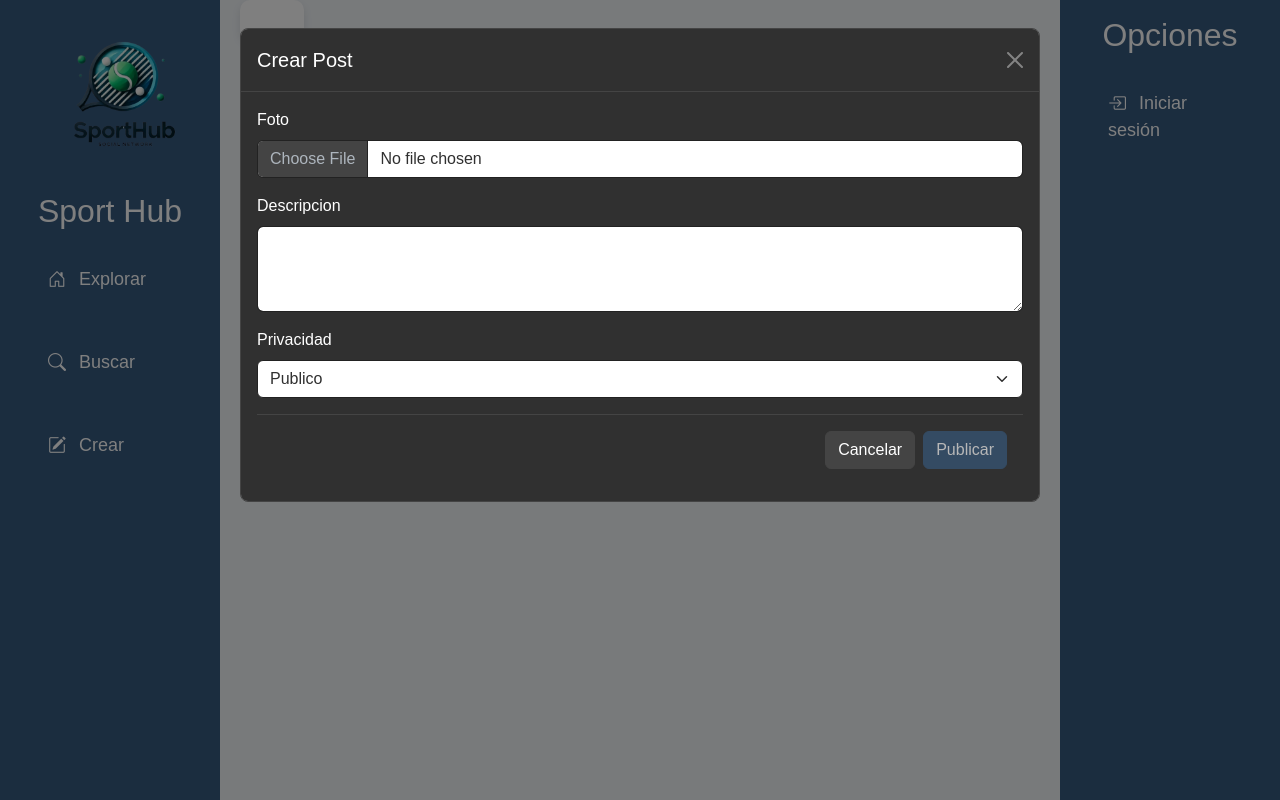
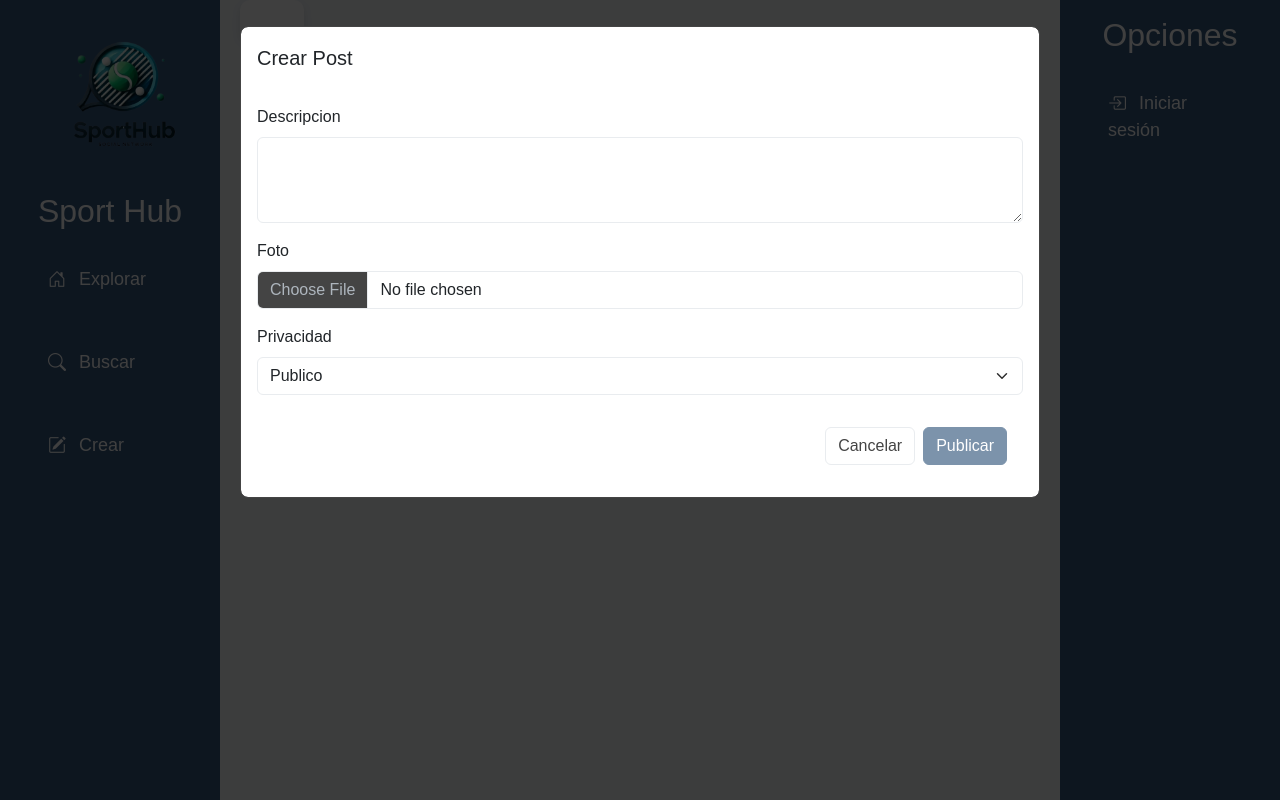
Before and after one commit to Steinvorth/SportHub, a React (Vite) app: page / in a window 1280 px wide. Both pictures are taken after a click on the link "Crear". Built offline with nearby package versions, Linux system fonts and the light colour scheme; no server answers; the database is empty.

Commit message:
psot modal

```diff
--- a/src/componentes/PostCreation/CreatePost.jsx
+++ b/src/componentes/PostCreation/CreatePost.jsx
@@ -43,68 +43,107 @@ export const CreatePost = ({ show, handleClose }) => {
 
   return (
     <div className={`modal fade ${show ? 'show' : ''}`}
-         style={{ display: show ? 'block' : 'none' }}
-         tabIndex="-1"
-         role="dialog">
-      <div className="modal-dialog modal-lg" role="document">
-        <div className="modal-content">
-          <div className="modal-header">
-            <h5 className="modal-title">Crear Post</h5>
+      style={{
+        display: show ? 'block' : 'none',
+        backgroundColor: 'rgba(0, 0, 0, 0.5)',
+        position: 'fixed',
+        top: 0,
+        left: 0,
+        width: '100%',
+        height: '100%',
+        zIndex: 1055
+      }}
+      onClick={handleClose}
+    >
+      <div className="modal-dialog modal-lg" style={{ marginTop: '2%' }} onClick={e => e.stopPropagation()}>
+        <div className="modal-content bg-white">
+          <div className="modal-header border-bottom-0">
+            <h5 className="modal-title" style={{ color: '#212529' }}>Crear Post</h5>
             <button type="button" className="btn-close" onClick={handleClose} aria-label="Close"></button>
           </div>
+
           <div className="modal-body">
             <form onSubmit={handleSubmit}>
               <div className="mb-3">
-                <label htmlFor="picture" className="form-label">Foto</label>
+                <label htmlFor="description" className="form-label" style={{ color: '#212529' }}>Descripcion</label>
+                <textarea
+                  className="form-control"
+                  id="description"
+                  rows="3"
+                  value={description}
+                  onChange={(e) => setDescription(e.target.value)}
+                  style={{
+                    backgroundColor: '#fff',
+                    color: '#212529',
+                    border: '1px solid #e9ecef'
+                  }}
+                />
+              </div>
+
+              <div className="mb-3">
+                <label htmlFor="picture" className="form-label" style={{ color: '#212529' }}>Foto</label>
                 <input
                   type="file"
                   className="form-control"
                   id="picture"
                   onChange={handlePictureChange}
                   accept="image/*"
+                  style={{
+                    backgroundColor: '#fff',
+                    color: '#212529',
+                    border: '1px solid #e9ecef'
+                  }}
                 />
               </div>
 
               {previewUrl && (
-                <div className="mb-3 text-center">
-                  <img
-                    src={previewUrl}
-                    alt="Preview"
-                    className="img-fluid"
-                    style={{maxHeight: '400px'}}
-                  />
+                <div className="mb-3">
+                  <div className="card border-0" style={{
+                    backgroundColor: '#f8f9fa',
+                    boxShadow: '0 2px 10px rgba(0,0,0,0.1)',
+                    borderRadius: '8px'
+                  }}>
+                    <div className="card-body text-center p-3">
+                      <img
+                        src={previewUrl}
+                        alt="Preview"
+                        className="img-fluid rounded"
+                        style={{
+                          maxHeight: '400px',
+                          objectFit: 'contain'
+                        }}
+                      />
+                    </div>
+                  </div>
                 </div>
               )}
 
               <div className="mb-3">
-                <label htmlFor="description" className="form-label">Descripcion</label>
-                <textarea
-                  className="form-control"
-                  id="description"
-                  rows="3"
-                  value={description}
-                  onChange={(e) => setDescription(e.target.value)}
-                ></textarea>
-              </div>
-
-              <div className="mb-3">
-                <label htmlFor="privacy" className="form-label">Privacidad</label>
+                <label htmlFor="privacy" className="form-label" style={{ color: '#212529' }}>Privacidad</label>
                 <select
                   className="form-select"
                   id="privacy"
                   value={privacy}
                   onChange={(e) => setPrivacy(e.target.value)}
+                  style={{
+                    backgroundColor: '#fff',
+                    color: '#212529',
+                    border: '1px solid #e9ecef'
+                  }}
                 >
                   <option value="public">Publico</option>
                   <option value="friends">Privado</option>
                 </select>
               </div>
 
-              <div className="modal-footer">
+              <div className="modal-footer border-0">
                 <button
                   type="button"
-                  className="btn btn-secondary"
+                  className="btn btn-outline-secondary"
                   onClick={handleClose}
+                  style={{
+                    borderColor: '#e9ecef'
+                  }}
                 >
                   Cancelar
                 </button>
```
